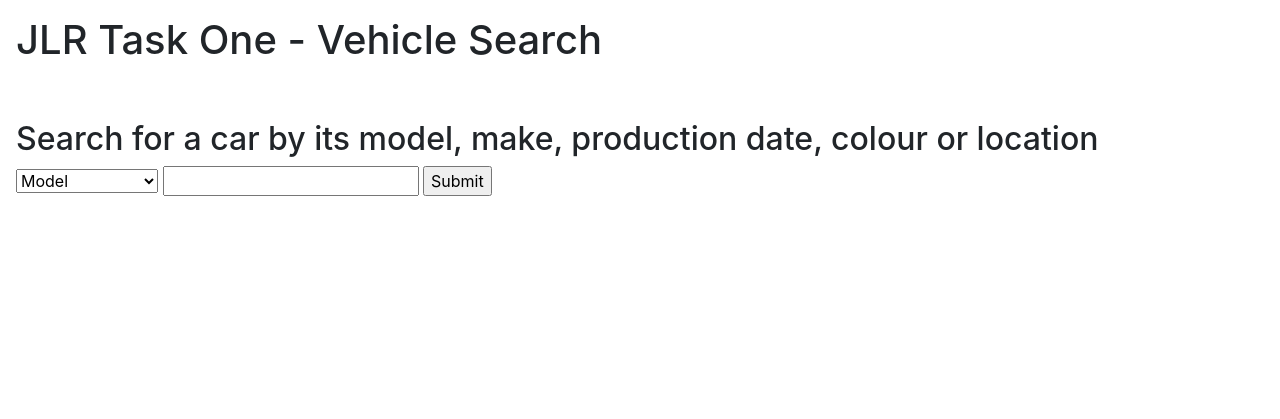
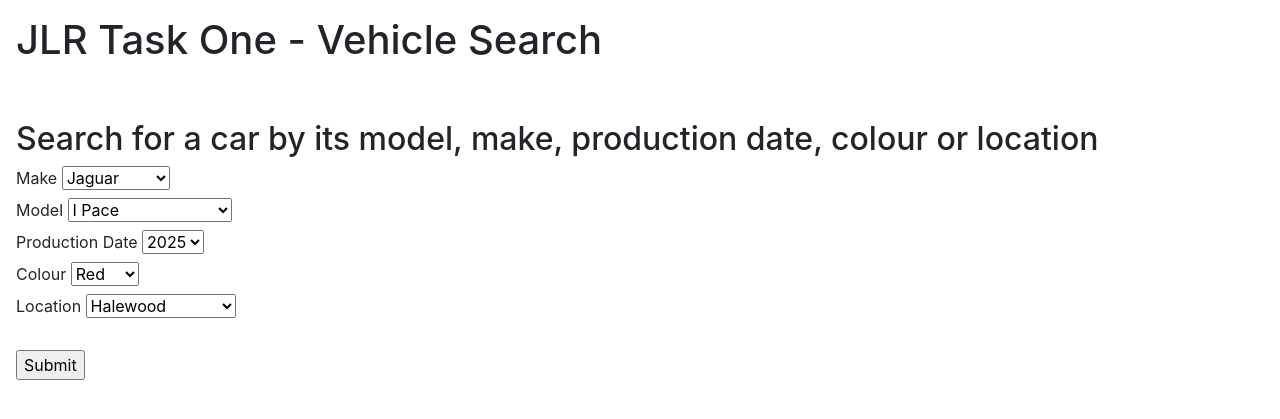
Before and after one commit to lxttix/jlrTaskOne, a Flask app: page / in a window 1280 px wide. Shown: the top 419 px of the page. Run offline with Flask 3, Linux system fonts and the light colour scheme.

Commit message:
updated form for data

```diff
--- a/app.py
+++ b/app.py
@@ -1,22 +1,60 @@
-# THIS IS THE PYTHON FILE
 
 from flask import Flask, render_template, request
-
+import csv, sqlite3
 # Check interpreter is set to 3.11.9 on VSCode - otherwise it wont import flask properly
 # We will use the flask app to create a framework for the webpage (so we can use Python, HTML, CSS together)
 
 app = Flask(__name__) #creates an application in flask
 
 @app.route("/") # this is the default route for the webpage
+
+
+
 def homepage():
     return render_template("index.html") # this returns the HTML file so it is presented to the user
 
+
+
+
 @app.route("/search", methods=["GET", "POST"]) # this function will receive the form data
+
 def searchCars():
+
+    selectedcars = []
+
     if request.method == "POST":
-        dataType = request.form.get("data-type")
-        dataValue = request.form.get("data-value")
-    return(str(dataType) + " " + str(dataValue))
+
+        make = request.form.get("make-type")
+        model = request.form.get("model-type")
+        date = request.form.get("production-type")
+        colour = request.form.get("colour-type")
+        location = request.form.get("location-type")
+
+        print(model)
+
+        print("222222222222222222222")
+
+
+
+        with open ('static/cars.csv', mode='r', newline='', encoding='utf-8') as file:
+            reader = csv.reader(file)
+
+
+            for row in reader:
+                if row[0] == make:
+                    selectedcars.append(row)
+
+            for car in selectedcars:
+                print(car[1])
+                if car[1] != model:
+                    selectedcars.remove(car)
+                elif car[3] != colour:
+                    selectedcars.remove(car)
+                elif car[4] != location:
+                    selectedcars.remove(car)
+
+        return selectedcars
+
 
 if __name__ == "__main__":
     app.run()
--- a/carDatabase.py
+++ b/carDatabase.py
@@ -16,9 +16,12 @@ con.commit()
 con.close()
 """
 
+'''
 with open ('static/cars.csv', mode='r', newline='', encoding='utf-8') as file:
     reader = csv.reader(file)
 
     for row in reader:
 
         if (row[0] == )
+
+'''
--- a/templates/index.html
+++ b/templates/index.html
@@ -13,15 +13,74 @@
             <h2>Search for a car by its model, make, production date, colour or location</h2>
             <form action="search" method="post">
                 <!-- This form will take input from the user so we can use that to search through the data
-                    (not completed) -->
-                <select name="data-type"> <!-- This is a drop down menu for users to select what they want to search by-->
-                    <option value="model">Model</option>
-                    <option value="make">Make</option>
-                    <option value="productionDate">Production date</option>
-                    <option value="colour">Colour</option>
-                    <option value="location">Location</option>
+                    (not completed)
+
+                    Make, model, production date, colour, location
+                    -->
+
+                <label>Make</label>
+
+                <select name="make-type">
+                    <option value="Jaguar">Jaguar</option>
+                    <option value="Land Rover">Land Rover</option>
                 </select>
-                <input name="data-value">
+
+                <br>
+
+                <label>Model</label>
+
+
+                <select name="model-type">
+                    <option value="I Pace">I Pace</option>
+                    <option value="E Pace">E Pace</option>
+                    <option value="F Pace">F Pace</option>
+                    <option value="Range Rover">Range Rover</option>
+                    <option value="Range Rover Sport">Range Rover Sport</option>
+                    <option value="Discovery">Discovery</option>
+                    <option value="Discovery Sport">Discovery Sport</option>
+                    <option value="Velar">Velar</option>
+                    <option value="Defender">Defender</option>
+                    <option value="Evoque">Evoque</option>
+                </select>
+
+                <br>
+
+                <label>Production Date</label>
+
+                <select name="production-type">
+                    <option value="2025">2025</option>
+                    <option value="2026">2026</option>
+                </select>
+
+                <br>
+
+                <label>Colour</label>
+
+
+                <select name="colour-type">
+                    <option value="red">Red</option>
+                    <option value="blue">Blue</option>
+                    <option value="silver">Silver</option>
+                    <option value="white">White</option>
+                    <option value="black">Black</option>
+                    <option value="green">Green</option>
+                    <option value="grey">Grey</option>
+                </select>
+
+                <br>
+
+                <label>Location</label>
+
+                <select name="location-type">
+                    <option value="halewood">Halewood</option>
+                    <option value="solihull">Solihull</option>
+                    <option value="castle_brom">Castle Bromwich</option>
+                </select>
+
+
+                <br>
+                <br>
+
                 <input type="submit">
             </form>
         </div>
```
